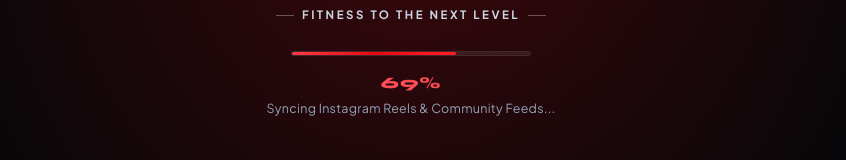
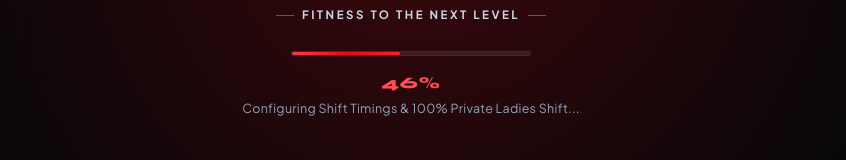
Before and after one commit to Jasir-ali90/gym_website, a React (Create React App) app in the folder gym/: page / in a window 1280 px wide. Shown: the part 435-595 px from the top of the page, without its empty margins (229-1075 px from the left). Built offline with nearby package versions, Linux system fonts and the light colour scheme.

Commit message:
tune: set preloader duration to 15 seconds

```diff
--- a/gym/src/components/Preloader.jsx
+++ b/gym/src/components/Preloader.jsx
@@ -6,7 +6,7 @@
   const [statusText, setStatusText] = useState('Initializing Strength Empire...');
 
   useEffect(() => {
-    // Smooth, cinematic 10-second count up (100 steps * 100ms = 10,000ms)
+    // Smooth, cinematic 15-second count up (100 steps * 150ms = 15,000ms)
     const interval = setInterval(() => {
       setProgress((prev) => {
         if (prev >= 100) {
@@ -16,16 +16,16 @@
 
         const nextVal = prev + 1;
 
-        // Dynamic status text across the 10-second journey
-        if (nextVal < 18) {
+        // Dynamic status text across the 15-second journey
+        if (nextVal < 15) {
           setStatusText('Initializing Strength Empire...');
-        } else if (nextVal < 38) {
+        } else if (nextVal < 32) {
           setStatusText('Loading Heavy Iron & Bio-Mechanic Machines...');
-        } else if (nextVal < 58) {
+        } else if (nextVal < 50) {
           setStatusText('Configuring Shift Timings & 100% Private Ladies Shift...');
-        } else if (nextVal < 78) {
+        } else if (nextVal < 70) {
           setStatusText('Syncing Instagram Reels & Community Feeds...');
-        } else if (nextVal < 94) {
+        } else if (nextVal < 88) {
           setStatusText('Calibrating Olympic Lifting Platforms & Cardio Zone...');
         } else if (nextVal < 100) {
           setStatusText('Finalizing Peak Athletic Readiness...');
@@ -35,7 +35,7 @@
 
         return nextVal;
       });
-    }, 100);
+    }, 150);
 
     return () => clearInterval(interval);
   }, []);
@@ -224,7 +224,7 @@
               width: `${progress}%`,
               background: 'linear-gradient(90deg, #ff3b45 0%, #e50914 50%, #ff1e27 100%)',
               boxShadow: '0 0 12px rgba(255, 30, 39, 0.8)',
-              transition: 'width 0.12s linear',
+              transition: 'width 0.17s linear',
               borderRadius: '999px',
             }}
           />
```
